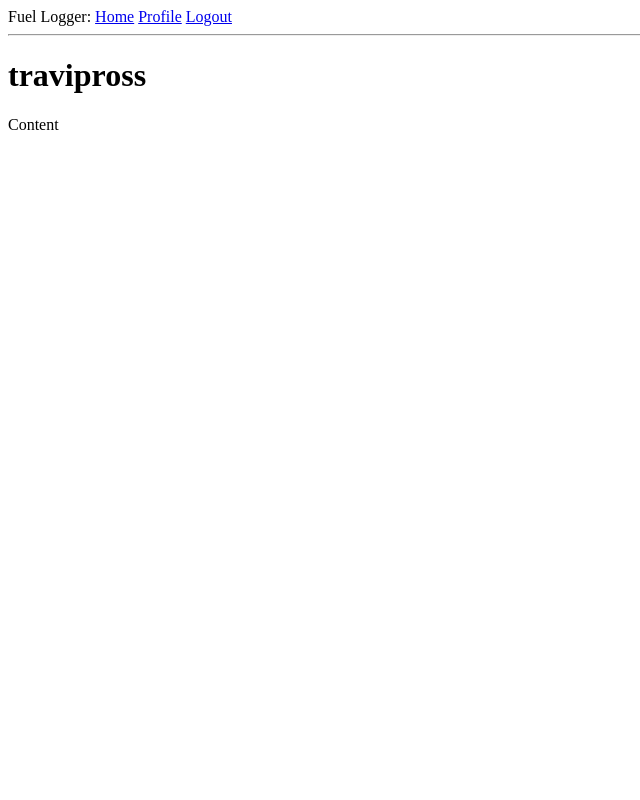
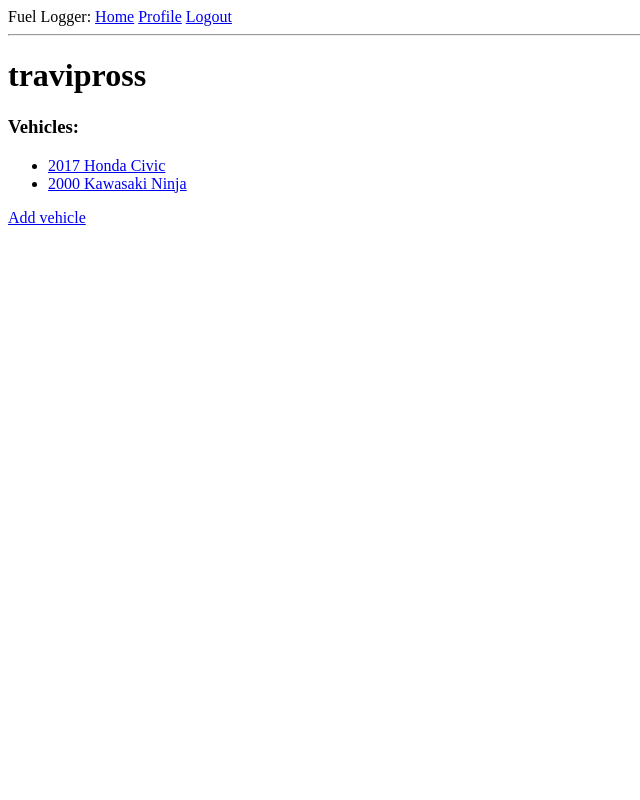
Before and after one commit to travipross/fuel-logger, a Flask app: a page that uses fuel_logger/app/templates/user.html in a window 1280 px wide. Shown: the whole page, without its empty margins (0-640 px from the left). Run offline with Flask 2, Linux system fonts and the light colour scheme; a user stored in the database is signed in; data comes from the database, SQL or seed files in the repository; both versions use the stored data as it was after the commit.

Commit message:
add vehicle support

```diff
--- a/fuel_logger/app/routes.py
+++ b/fuel_logger/app/routes.py
@@ -61,8 +61,8 @@ def add_vehicle():
     form = VehicleForm()
     if form.validate_on_submit():
         v = Vehicle(make=form.make.data, model=form.model.data, year=form.year.data)
-        # current_user.vehicles.append(v)
-        # db.session.commit()
+        current_user.vehicles.append(v)
+        db.session.commit()
         flash('Your vehicle has been added')
         return redirect(url_for('index'))
     return render_template('add_vehicle.html', form=form)
--- a/fuel_logger/app/templates/add_vehicle.html
+++ b/fuel_logger/app/templates/add_vehicle.html
@@ -1,3 +1,7 @@
+{% extends "base.html" %}
+
+{% block content %}
+    <h1>Add Vehicle</h1>
     <form action="" method="post">
         {{ form.hidden_tag() }}
         <p>
@@ -25,3 +29,4 @@
             {{ form.submit() }}
         </p>
     </form>
+{% endblock %}
--- a/fuel_logger/app/templates/user.html
+++ b/fuel_logger/app/templates/user.html
@@ -4,5 +4,18 @@
     <h1>
         {{ current_user.username }}
     </h1>
-    Content
+    {% with vehicles = current_user.vehicles %}
+    <h3>Vehicles:</h3>
+    {% if vehicles %}
+    <ul>
+        {% for vehicle in vehicles %}
+            <li><a href='{{ url_for("vehicle", vehicle_id=vehicle.id) }}'>{{ vehicle.year }} {{ vehicle.make }} {{ vehicle.model }}</a></li>
+        {% endfor %}
+    </ul>
+
+    {% else %}
+        None
+    {% endif %}
+    {% endwith %}
+    <a href='{{ url_for("add_vehicle") }}'>Add vehicle</a>
 {% endblock %}
```
Also changed, not shown: fuel_logger/app.db. Lines whose indentation alone changed are shown as unchanged.
